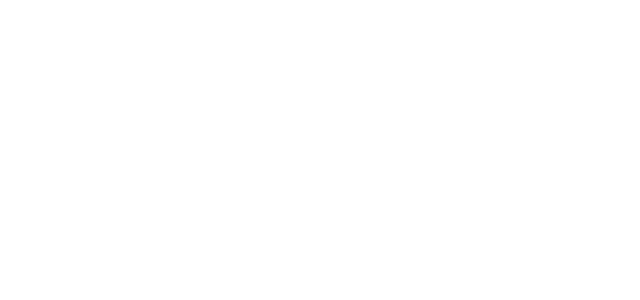
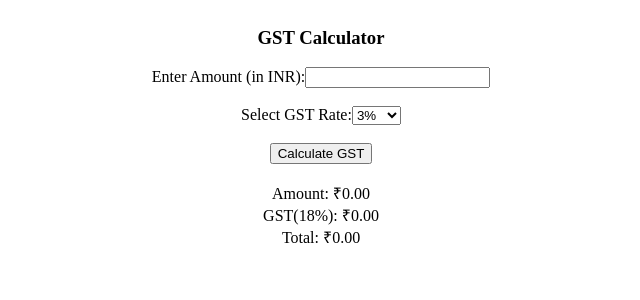
Before and after one commit to Jaimin155/SSPL, a React (Vite) app in the folder React-Tasks/: page /task11 in a window 1280 px wide. Before the commit this address had no page. Shown: the top 300 px of the page, without its empty margins (319-959 px from the left). Built offline with nearby package versions, Linux system fonts and the light colour scheme.

Commit message:
Task11 - GST Calculator

```diff
--- a/React-Tasks/src/App.jsx
+++ b/React-Tasks/src/App.jsx
@@ -6,6 +6,7 @@ import DigitalClock from "./Task7/DigitalClock";
 import GuessNo from "./Task8/GuessNumber";
 import Calc from "./Task9/BasicCalc";
 import SimpleCalculator from "./Task10/SimpleCalc";
+import GstCalculator from "./Task11/GstCalc";
 
 function App() {
     return (
@@ -18,6 +19,7 @@ function App() {
                 <Route path="/task8" element={<GuessNo />} />
                 <Route path="/task9" element={<Calc />} />
                 <Route path="/task10" element={<SimpleCalculator />} />
+                <Route path="/task11" element={<GstCalculator />} />
             </Routes>
         </BrowserRouter>
     );
--- /dev/null
+++ b/React-Tasks/src/Task11/GstCalc.jsx
@@ -0,0 +1,58 @@
+import React from 'react';
+class GstCalculator extends React.Component {
+    constructor(props) {
+        super(props);
+    }
+    state = {
+        txt: '',
+        rate: 0.03,
+        amount: 0.00,
+        gst: 0.00,
+        total: 0.00,
+    }
+
+    handleChange(e) {
+        this.setState({
+            // txt: e.target.value, //we can't set both txt and rate to the same value in handleChange
+            // rate: e.target.value,
+            [e.target.name]: e.target.value   //dynamic way
+        });
+    }
+
+    calculateGST() {
+        var value = parseFloat(this.state.txt) || 0;
+        var r = parseFloat(this.state.rate) || 0;
+        this.setState({
+            amount: value,
+            gst: value * r,
+            total: value + (value * r),
+        });
+
+    }
+    render() {
+        return (
+            <>
+                <div style={{ display: 'flex', justifyContent: 'center' }}><h3>GST Calculator</h3></div>
+                <div style={{ display: 'flex', justifyContent: 'center', flexDirection: 'column', alignItems: 'center' }}>
+
+                    <div>Enter Amount (in INR):
+                        <input type="text" name="txt" onChange={this.handleChange.bind(this)} />
+                    </div><br /><div>Select GST Rate:
+                        <select name="rate" onChange={this.handleChange.bind(this)} >
+                            <option value="0.03"> 3%</option>
+                            <option value="0.05"> 5%</option>
+                            <option value="0.18"> 18%</option>
+                            <option value="0.40"> 40%</option>
+                        </select></div><br />
+                    <div><input type="button" value="Calculate GST" onClick={this.calculateGST.bind(this)} /></div><br />
+                    <div>Amount: ₹{this.state.amount.toFixed(2)}</div>
+                    <div>GST(18%): ₹{this.state.gst.toFixed(2)}</div>
+                    <div>Total: ₹{this.state.total.toFixed(2)}</div>
+
+                </div>
+            </>
+        );
+    }
+}
+
+export default GstCalculator
```
